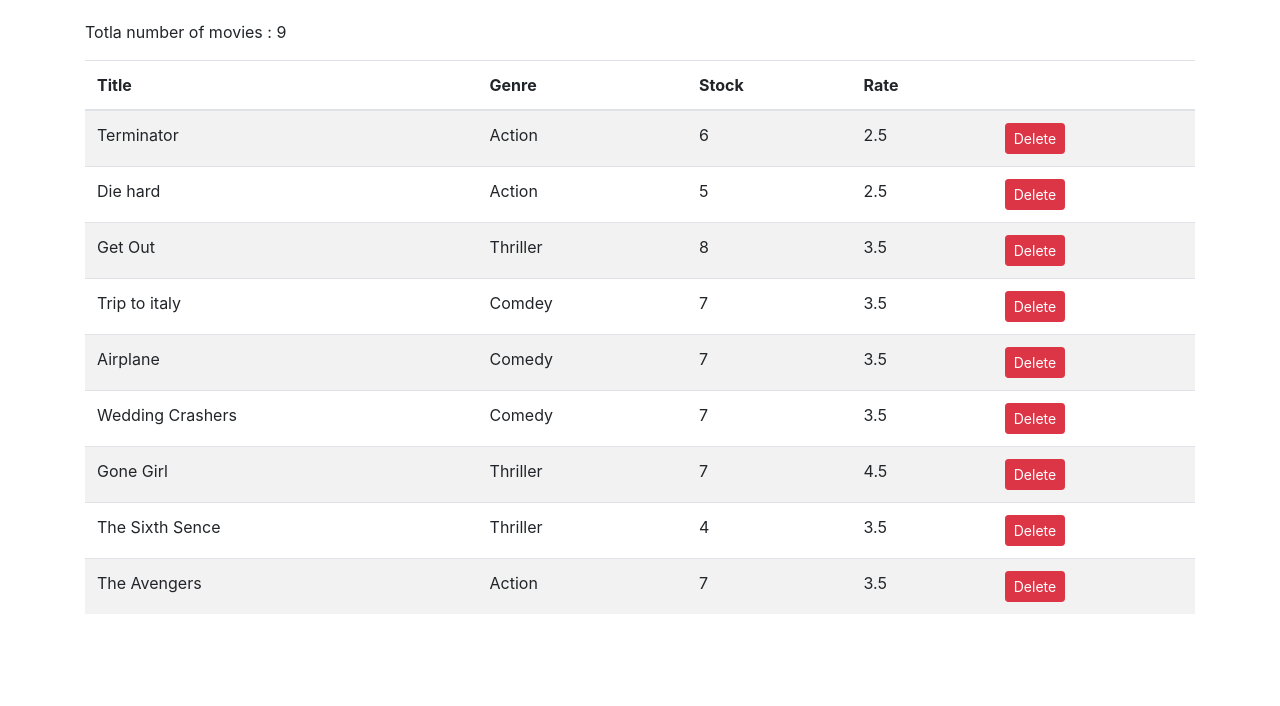
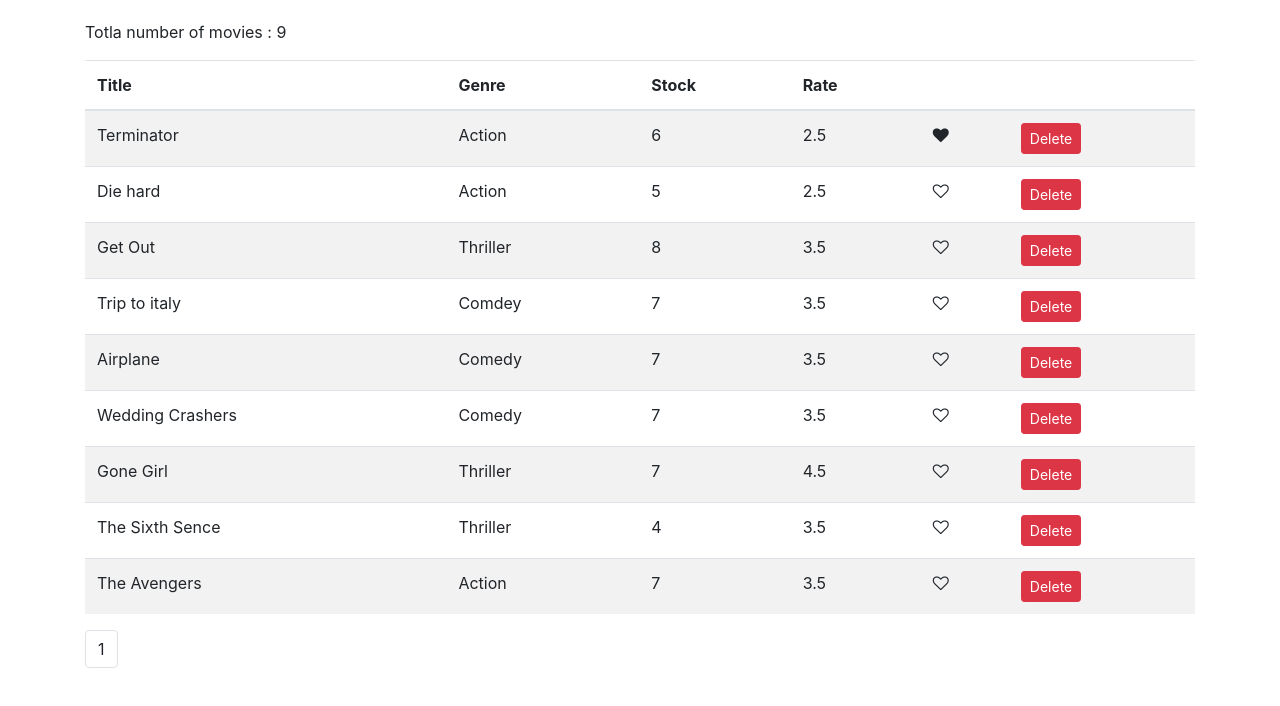
Before and after one commit to Aamer-Ali/vidly, a React (Create React App) app: page / in a window 1280 px wide. Shown: the top 706 px of the page. Built offline with nearby package versions, Linux system fonts and the light colour scheme.

Commit message:
Pagination base added.

```diff
--- a/package.json
+++ b/package.json
@@ -8,9 +8,12 @@
     "@testing-library/user-event": "^12.1.10",
     "bootstrap": "^4.1.1",
     "font-awesome": "^4.7.0",
+    "lodash": "^4.17.20",
     "react": "^17.0.1",
     "react-dom": "^17.0.1",
+    "react-script": "^2.0.5",
     "react-scripts": "4.0.1",
+    "start": "^5.1.0",
     "web-vitals": "^0.2.4"
   },
   "scripts": {
--- /dev/null
+++ b/src/common/like.jsx
@@ -0,0 +1,16 @@
+const Like = (props) => {
+  let classes = "fa fa-heart";
+  if (!props.liked) {
+    classes += "-o";
+  }
+  return (
+    <i
+      onClick={props.onClick}
+      style={{ cursor: "pointer" }}
+      className={classes}
+      aria-hidden="true"
+    ></i>
+  );
+};
+
+export default Like;
--- /dev/null
+++ b/src/common/pagination.jsx
@@ -0,0 +1,28 @@
+import React, { Component } from "react";
+import _ from "lodash";
+
+class Pagination extends Component {
+  state = {};
+  render() {
+    const { itemsCount, pageSize } = this.props;
+    const pagesCount = itemsCount / pageSize;
+
+    if(pagesCount === 1) return null;
+
+    const pages = _.range(1, pagesCount + 1);
+
+    return (
+      <nav aria-label="Page navigation example">
+        <ul className="pagination">
+          {pages.map((page) => (
+            <li key={page} className="page-item">
+              <a className="page-link">{page}</a>
+            </li>
+          ))}
+        </ul>
+      </nav>
+    );
+  }
+}
+
+export default Pagination;
--- a/src/components/movies.jsx
+++ b/src/components/movies.jsx
@@ -1,20 +1,37 @@
-import React, { Component } from 'react';
+import React, { Component } from "react";
 import { getMovies } from "../services/fakeMovieService";
+import Like from "../common/like";
+import Pagination from "../common/pagination";
 
 class Movies extends Component {
   state = {
     movies: getMovies(),
+    pageSize: 10,
+  };
+
+  handleDelete = (movie) => {
+    const movies = this.state.movies.filter((m) => m._id != movie._id);
+    this.setState({ movies });
+  };
+
+  handleLike = (movie) => {
+    const movies = [...this.state.movies];
+    const index = movies.indexOf(movie);
+    movies[index] = { ...movies[index] };
+    movies[index].liked = !movies[index].liked;
+    this.setState({ movies });
+  };
+
+  handlePageChange = (page) => {
+    console.log(page);
+  };
+
+  render() {
+    const { length: count } = this.state.movies;
+
+    if (count == 0) {
+      return <p>There are no moviews in the store.</p>;
     }
-    render() {
-
-        const {length : count} = this.state.movies;
-
-
-        if(count == 0)
-        {
-            return <p>There are no moviews in the store.</p>
-        }
-
 
     return (
       <React.Fragment>
@@ -27,29 +44,42 @@
               <th>Stock</th>
               <th>Rate</th>
               <th></th>
+              <th></th>
             </tr>
           </thead>
           <tbody>
-                   {this.state.movies.map(movie =>
+            {this.state.movies.map((movie) => (
               <tr key={movie._id}>
                 <td>{movie.title}</td>
                 <td>{movie.gener.name}</td>
                 <td>{movie.numberInStock}</td>
                 <td>{movie.dailyRentalRate}</td>
-                       <td><button onClick={() => this.handleDelete(movie)}  className="btn btn-danger btn-sm">Delete</button></td>
-                   </tr>)}
-
+                <td>
+                  <Like
+                    liked={movie.liked}
+                    onClick={() => this.handleLike(movie)}
+                  />
+                </td>
+                <td>
+                  <button
+                    onClick={() => this.handleDelete(movie)}
+                    className="btn btn-danger btn-sm"
+                  >
+                    Delete
+                  </button>
+                </td>
+              </tr>
+            ))}
           </tbody>
         </table>
+        <Pagination
+          itemsCount={count}
+          pageSize={this.state.pageSize}
+          onPageChange={this.handlePageChange}
+        />
       </React.Fragment>
     );
   }
-
-    handleDelete = (movie) => {
-        const movies = this.state.movies.filter(m => m._id != movie._id)
-        this.setState({movies});
-    }
-
 }
 
 export default Movies;
--- a/src/services/fakeMovieService.js
+++ b/src/services/fakeMovieService.js
@@ -2,77 +2,76 @@
 
 const movies = [
   {
-        _id:"5b21ca3eeb7fbfbcc471815",
-        title:"Terminator",
-        gener:{ _id:"5b21ca3eeb7fbfbcc471818" , name:"Action" },
-        numberInStock:6,
+    _id: "5b21ca3eeb7fbfbcc471815",
+    title: "Terminator",
+    gener: { _id: "5b21ca3eeb7fbfbcc471818", name: "Action" },
+    numberInStock: 6,
     dailyRentalRate: 2.5,
-        publishDate: "2018-01-03T19:04:28.809Z"
+    publishDate: "2018-01-03T19:04:28.809Z",
+    liked: true,
   },
   {
-        _id:"5b21ca3eeb7fbfbcc471816",
-        title:"Die hard",
-        gener:{ _id:"5b21ca3eeb7fbfbcc471818" , name:"Action" },
-        numberInStock:5,
+    _id: "5b21ca3eeb7fbfbcc471816",
+    title: "Die hard",
+    gener: { _id: "5b21ca3eeb7fbfbcc471818", name: "Action" },
+    numberInStock: 5,
     dailyRentalRate: 2.5,
   },
   {
-        _id:"5b21ca3eeb7fbfbcc471817",
-        title:"Get Out",
-        gener:{ _id:"5b21ca3eeb7fbfbcc471820" , name:"Thriller" },
-        numberInStock:8,
+    _id: "5b21ca3eeb7fbfbcc471817",
+    title: "Get Out",
+    gener: { _id: "5b21ca3eeb7fbfbcc471820", name: "Thriller" },
+    numberInStock: 8,
     dailyRentalRate: 3.5,
   },
   {
-        _id:"5b21ca3eeb7fbfbcc471818",
-        title:"Trip to italy ",
-        gener:{ _id:"5b21ca3eeb7fbfbcc471814" , name:"Comdey" },
-        numberInStock:7,
+    _id: "5b21ca3eeb7fbfbcc471818",
+    title: "Trip to italy ",
+    gener: { _id: "5b21ca3eeb7fbfbcc471814", name: "Comdey" },
+    numberInStock: 7,
     dailyRentalRate: 3.5,
   },
   {
-        _id:"5b21ca3eeb7fbfbcc47181a",
-        title:"Airplane",
-        gener:{ _id:"5b21ca3eeb7fbfbcc471814" , name:"Comedy" },
-        numberInStock:7,
+    _id: "5b21ca3eeb7fbfbcc47181a",
+    title: "Airplane",
+    gener: { _id: "5b21ca3eeb7fbfbcc471814", name: "Comedy" },
+    numberInStock: 7,
     dailyRentalRate: 3.5,
   },
   {
-        _id:"5b21ca3eeb7fbfbcc471b",
-        title:"Wedding Crashers",
-        gener:{ _id:"5b21ca3eeb7fbfbcc471814" , name:"Comedy" },
-        numberInStock:7,
+    _id: "5b21ca3eeb7fbfbcc471b",
+    title: "Wedding Crashers",
+    gener: { _id: "5b21ca3eeb7fbfbcc471814", name: "Comedy" },
+    numberInStock: 7,
     dailyRentalRate: 3.5,
   },
   {
-        _id:"5b21ca3eeb7fbfbcc471e",
-        title:"Gone Girl",
-        gener:{ _id:"5b21ca3eeb7fbfbcc47182" , name:"Thriller" },
-        numberInStock:7,
+    _id: "5b21ca3eeb7fbfbcc471e",
+    title: "Gone Girl",
+    gener: { _id: "5b21ca3eeb7fbfbcc47182", name: "Thriller" },
+    numberInStock: 7,
     dailyRentalRate: 4.5,
   },
   {
-        _id:"5b21ca3eeb7fbfbcc471f",
-        title:"The Sixth Sence",
-        gener:{ _id:"5b21ca3eeb7fbfbcc47120" , name:"Thriller" },
-        numberInStock:4,
+    _id: "5b21ca3eeb7fbfbcc471f",
+    title: "The Sixth Sence",
+    gener: { _id: "5b21ca3eeb7fbfbcc47120", name: "Thriller" },
+    numberInStock: 4,
     dailyRentalRate: 3.5,
   },
   {
-        _id:"5b21ca3eeb7fbfbcc4721",
-        title:"The Avengers",
-        gener:{ _id:"5b21ca3eeb7fbfbcc471818" , name:"Action" },
-        numberInStock:7,
+    _id: "5b21ca3eeb7fbfbcc4721",
+    title: "The Avengers",
+    gener: { _id: "5b21ca3eeb7fbfbcc471818", name: "Action" },
+    numberInStock: 7,
     dailyRentalRate: 3.5,
   },
-
 ];
 
-export function getMovies(){
+export function getMovies() {
   return movies;
 }
 
-
-export function getMovie(id){
-    return movies.find(m => m._id == id);
+export function getMovie(id) {
+  return movies.find((m) => m._id == id);
 }
```
Also changed, not shown: 2 other files (tests, documents, lock files or other folders). Lines whose indentation alone changed are shown as unchanged.
